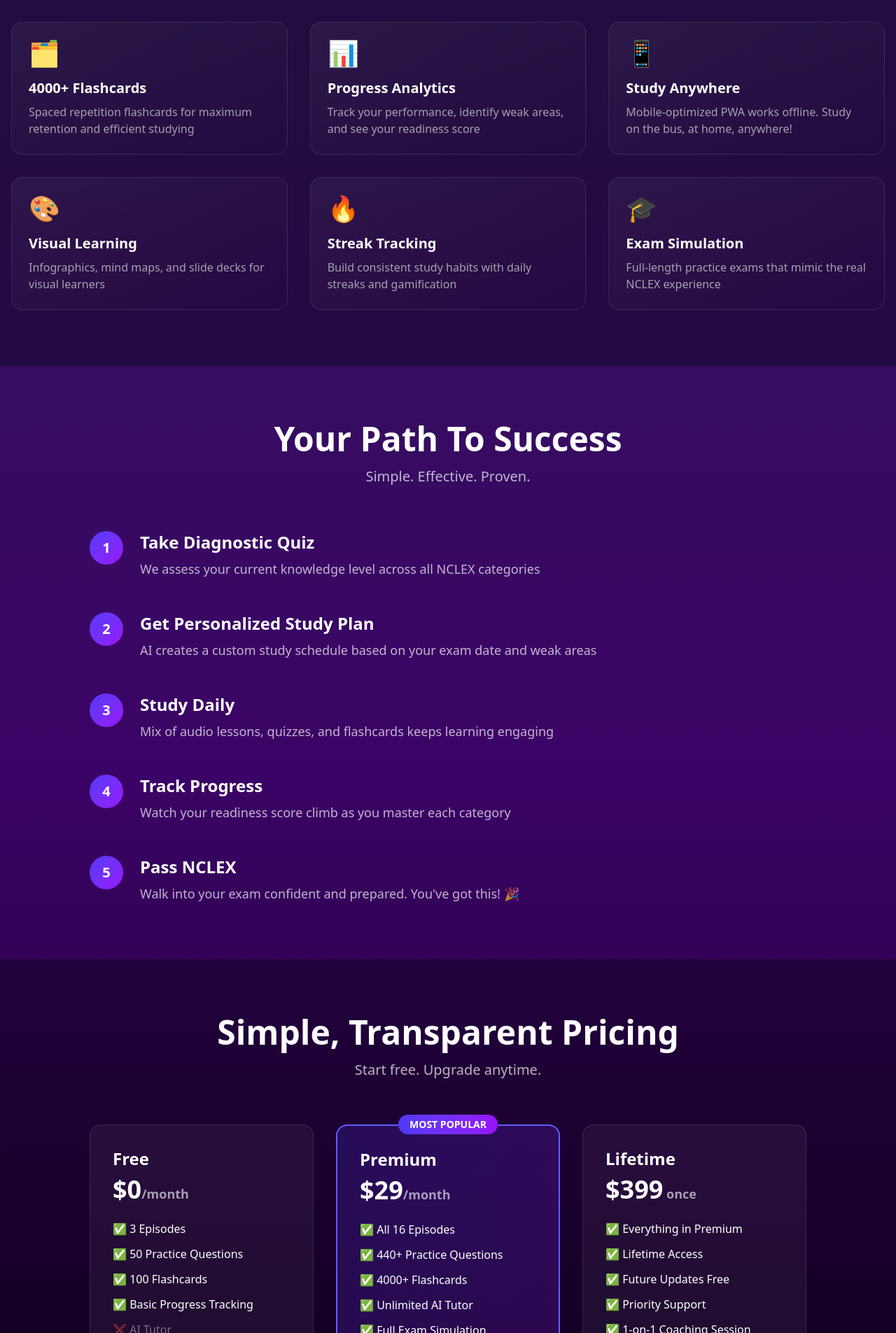
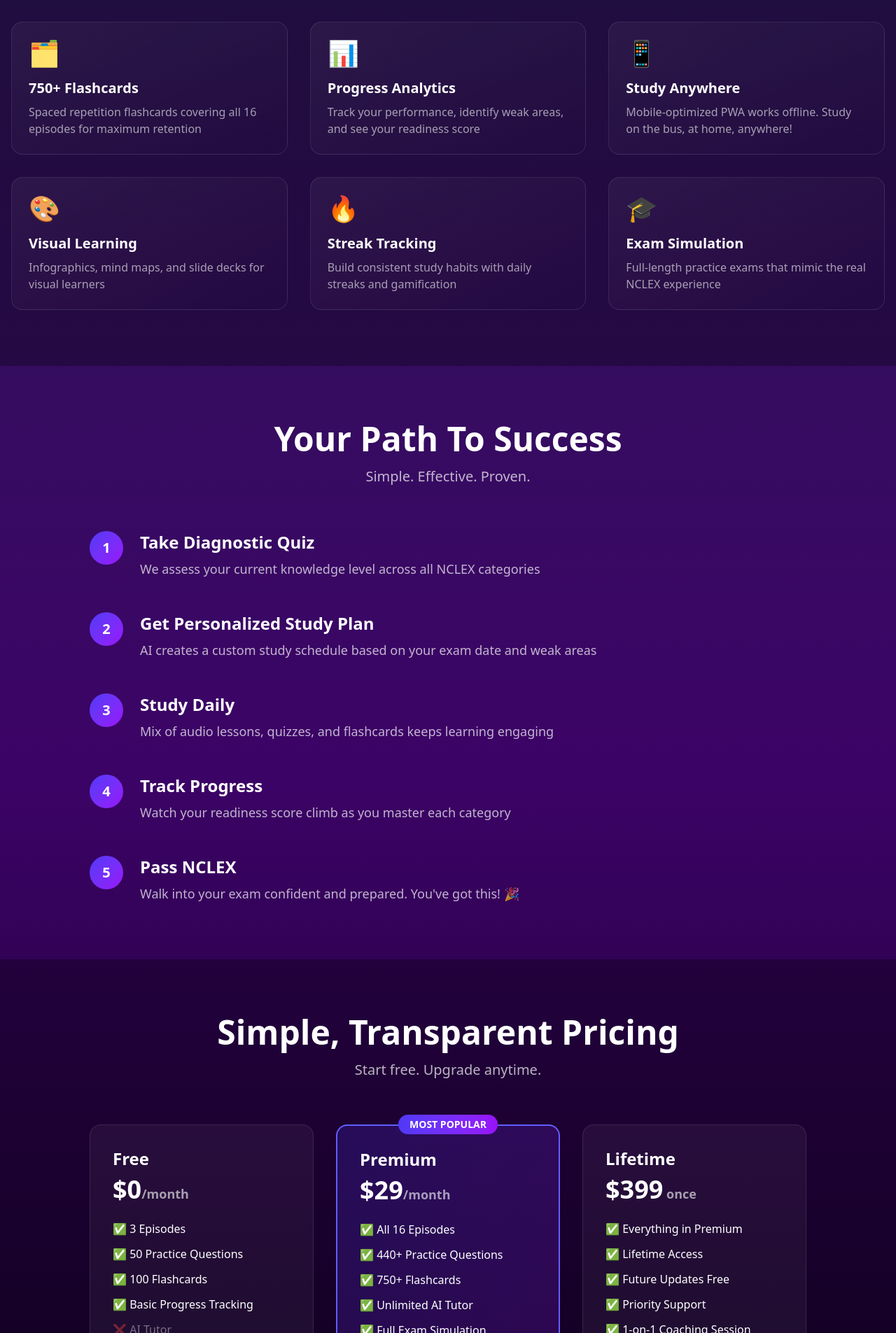
Before and after one commit to SGiQ/nclex-study-guide, a Next.js app: page /landing in a window 1280 px wide. Shown: the part 1235-3140 px from the top of the page at 70% size. Built offline with nearby package versions, Linux system fonts and the light colour scheme.

Commit message:
fix: Update landing page with accurate content numbers (750 flashcards)

```diff
--- a/app/landing/page.tsx
+++ b/app/landing/page.tsx
@@ -175,8 +175,8 @@ export default function LandingPage() {
                             },
                             {
                                 icon: "🗂️",
-                                title: "4000+ Flashcards",
-                                description: "Spaced repetition flashcards for maximum retention and efficient studying"
+                                title: "750+ Flashcards",
+                                description: "Spaced repetition flashcards covering all 16 episodes for maximum retention"
                             },
                             {
                                 icon: "📊",
@@ -303,7 +303,7 @@ export default function LandingPage() {
                             <ul className="space-y-3 mb-8">
                                 <li className="flex items-center gap-2">✅ All 16 Episodes</li>
                                 <li className="flex items-center gap-2">✅ 440+ Practice Questions</li>
-                                <li className="flex items-center gap-2">✅ 4000+ Flashcards</li>
+                                <li className="flex items-center gap-2">✅ 750+ Flashcards</li>
                                 <li className="flex items-center gap-2">✅ Unlimited AI Tutor</li>
                                 <li className="flex items-center gap-2">✅ Full Exam Simulation</li>
                                 <li className="flex items-center gap-2">✅ Performance Analytics</li>
```
